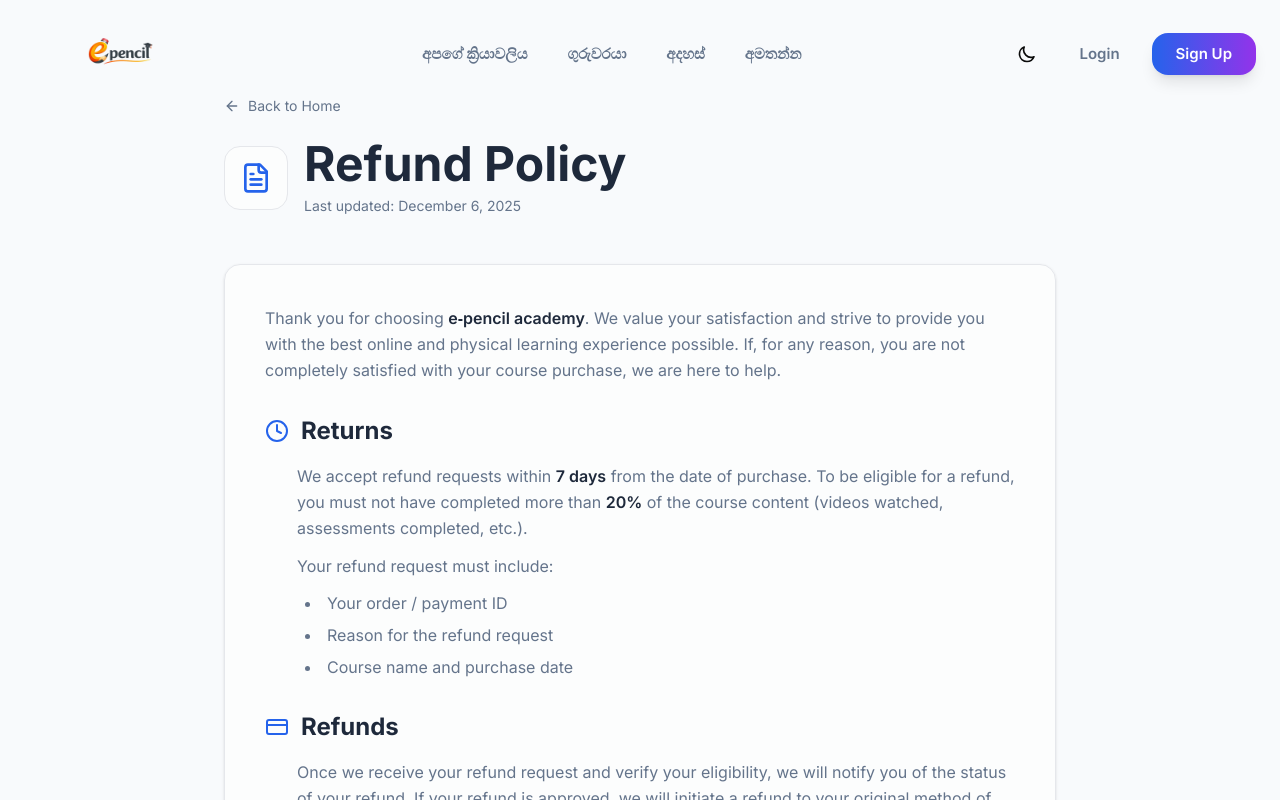
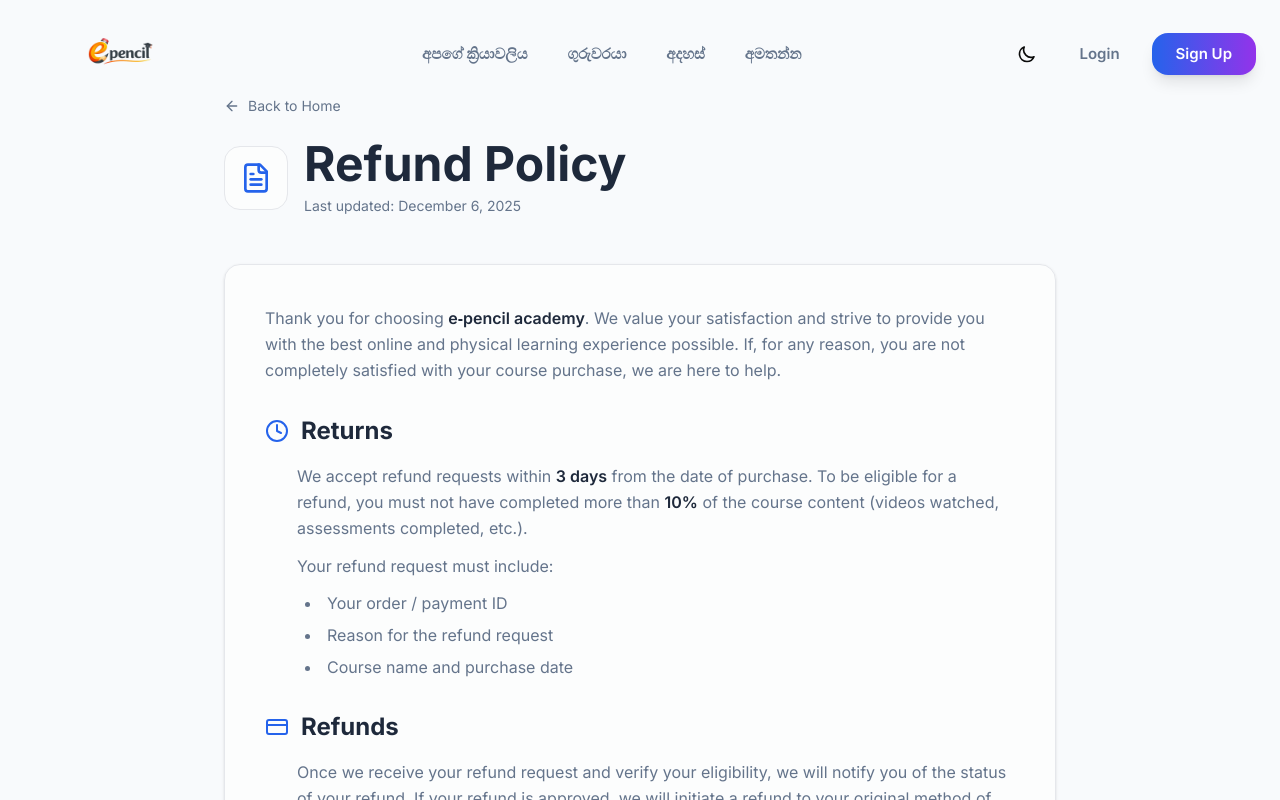
Before and after one commit to Naveen-Dilsh/Learning-Hub, a Next.js app: page /refund-policy in a window 1280 px wide. Shown: the top 800 px of the page. Built offline with nearby package versions, Linux system fonts and the light colour scheme; a web font is replaced by a local one.

Commit message:
chnaged refuned policies

```diff
--- a/app/refund-policy/page.jsx
+++ b/app/refund-policy/page.jsx
@@ -65,9 +65,9 @@ export default function RefundPolicy() {
               <div className="pl-4 sm:pl-8 space-y-3">
                 <p className="text-sm sm:text-base text-[var(--hero-text-secondary)] leading-relaxed">
                   We accept refund requests within{" "}
-                  <span className="font-semibold text-[var(--hero-text-primary)]">7 days</span> from the date of
+                  <span className="font-semibold text-[var(--hero-text-primary)]">3 days</span> from the date of
                   purchase. To be eligible for a refund, you must not have completed more than{" "}
-                  <span className="font-semibold text-[var(--hero-text-primary)]">20%</span> of the course content
+                  <span className="font-semibold text-[var(--hero-text-primary)]">10%</span> of the course content
                   (videos watched, assessments completed, etc.).
                 </p>
                 <p className="text-sm sm:text-base text-[var(--hero-text-secondary)] leading-relaxed">
```
